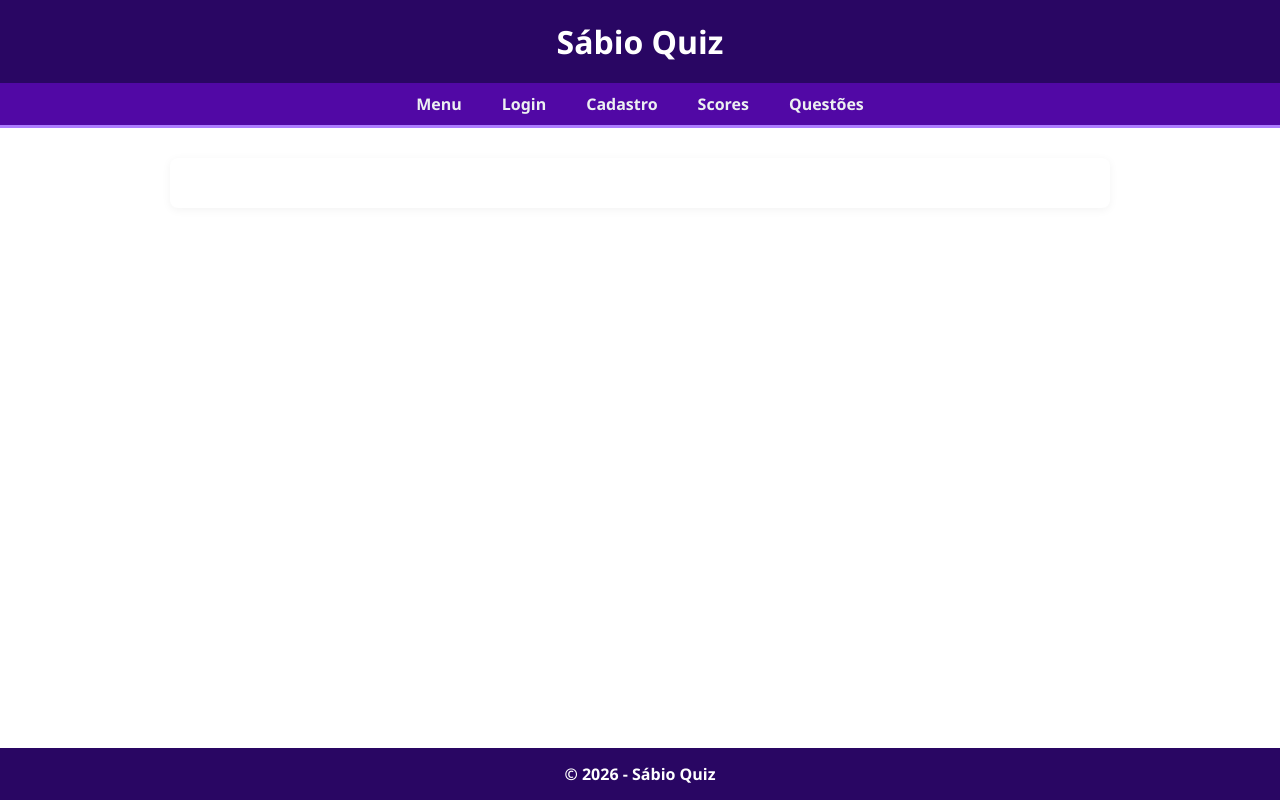
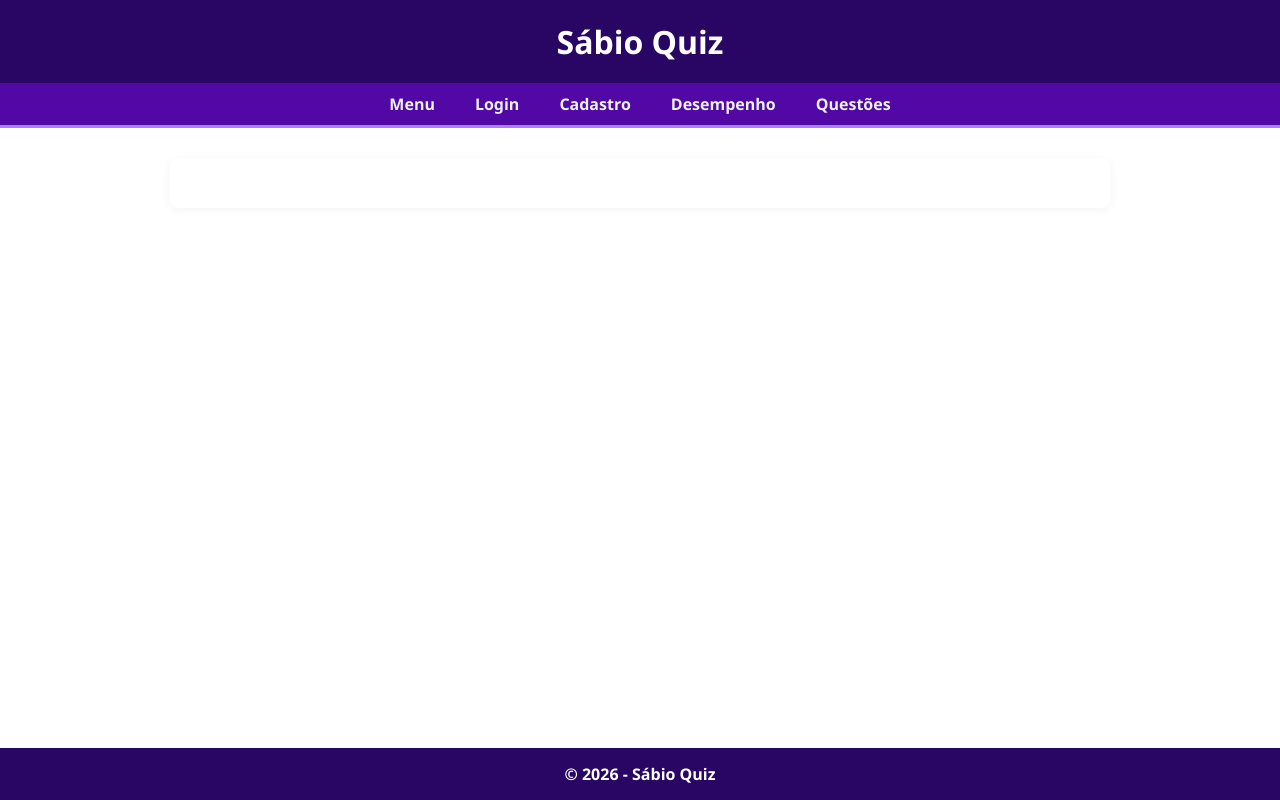
Before and after one commit to AdamBarreto/ProjProgInternet, a plain HTML site: page quiz.html in a window 1280 px wide. Drawn offline with Linux system fonts and the light colour scheme.

Commit message:
Replace 'Scores' link with 'Desempenho' link

```diff
--- a/quiz.html
+++ b/quiz.html
@@ -16,7 +16,7 @@
             <li><a href="menu.html">Menu</a></li>
             <li><a href="login.html">Login</a></li>
             <li><a href="cadastro.html">Cadastro</a></li>
-            <li><a href="scores.html">Scores</a></li>
+            <li><a href="desempenho.html">Desempenho</a></li>
             <li><a href="gerenciamento.html">Questões</a></li>
         </ul>
     </nav>
```
